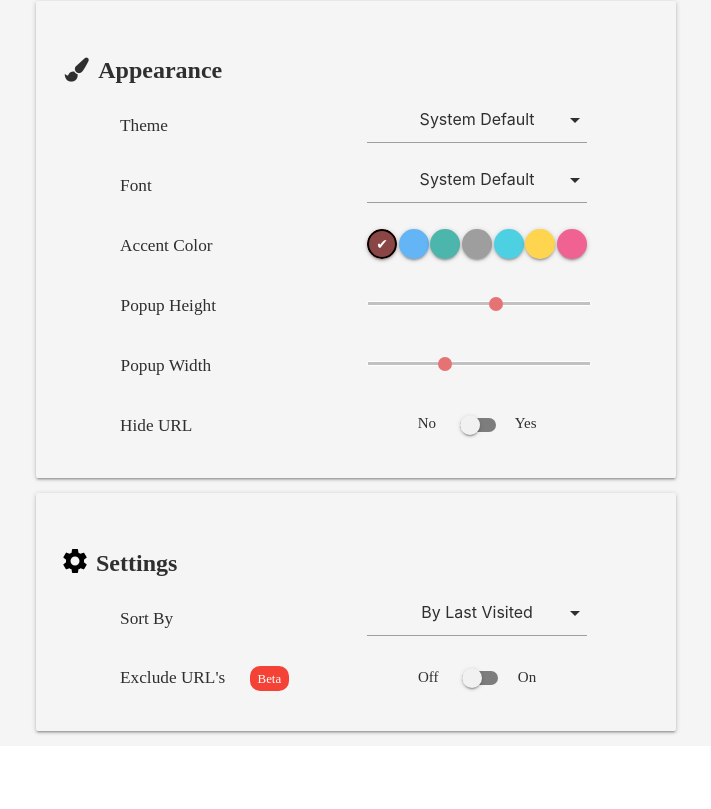
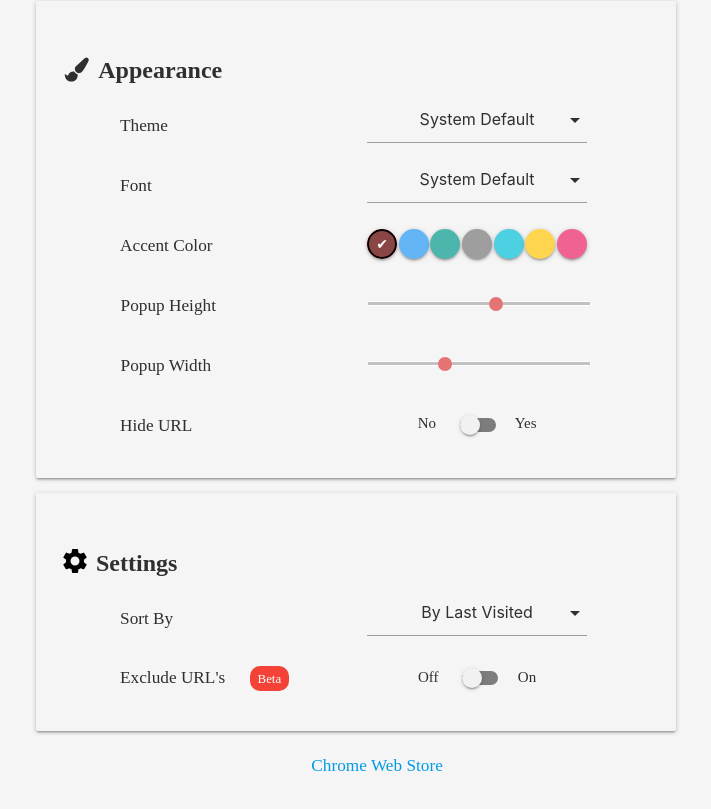
Before and after one commit to abdulsamad/peek-history, a website built with Parcel: page src/options.html in a window 1280 px wide. Shown: the part 71-880 px from the top of the page, without its empty margins (284-995 px from the left). Before the commit the page ends 817 px from the top, so only its background shows below. Built offline with nearby package versions, Linux system fonts and the light colour scheme; some packages are replaced by stand-ins of ours; no server answers.

Commit message:
:speech_balloon:  Added footer notice in options

```diff
--- a/src/js/options.js
+++ b/src/js/options.js
@@ -124,7 +124,7 @@ document.querySelector('#incognitoCheckbox').addEventListener(
 		const container = document.querySelector('#excludedEntriesContainer');
 		chrome.permissions.request(
 			{
-				permissions: [ 'webRequestBlocking', 'webRequest'],
+				permissions: ['webRequestBlocking', 'webRequest'],
 				origins: ['http://*/*', 'https://*/*'],
 			},
 			granted => {
--- a/src/js/popup.js
+++ b/src/js/popup.js
@@ -1,4 +1,3 @@
-console.time('time');
 /* Input */
 // Placeholder
 (function(search) {
@@ -546,4 +545,3 @@ function nextTabItem() {
 		},
 	};
 }
-console.timeEnd('time');
--- a/src/options.html
+++ b/src/options.html
@@ -237,6 +237,17 @@
           </div>
         </div>
       </div>
+      <div class="options__footer">
+        <div class="row">
+          <div class="col l12 center-align">
+            <h6 class="grey-text text-lighten-4">
+              Please leave a positive rating on the <a class="link"
+                href="https://chrome.google.com/webstore/detail/peek-history/gknodemjjckmkncijnedcpogffimkmbm">Chrome
+                Web Store</a>, If you like this extension and leave a feedback.
+            </h6>
+          </div>
+        </div>
+      </div>
     </div>
   </div>
   <script src="js/libs.js"></script>
```
Also changed, not shown: dist/js/popup.js, dist/options.html.
